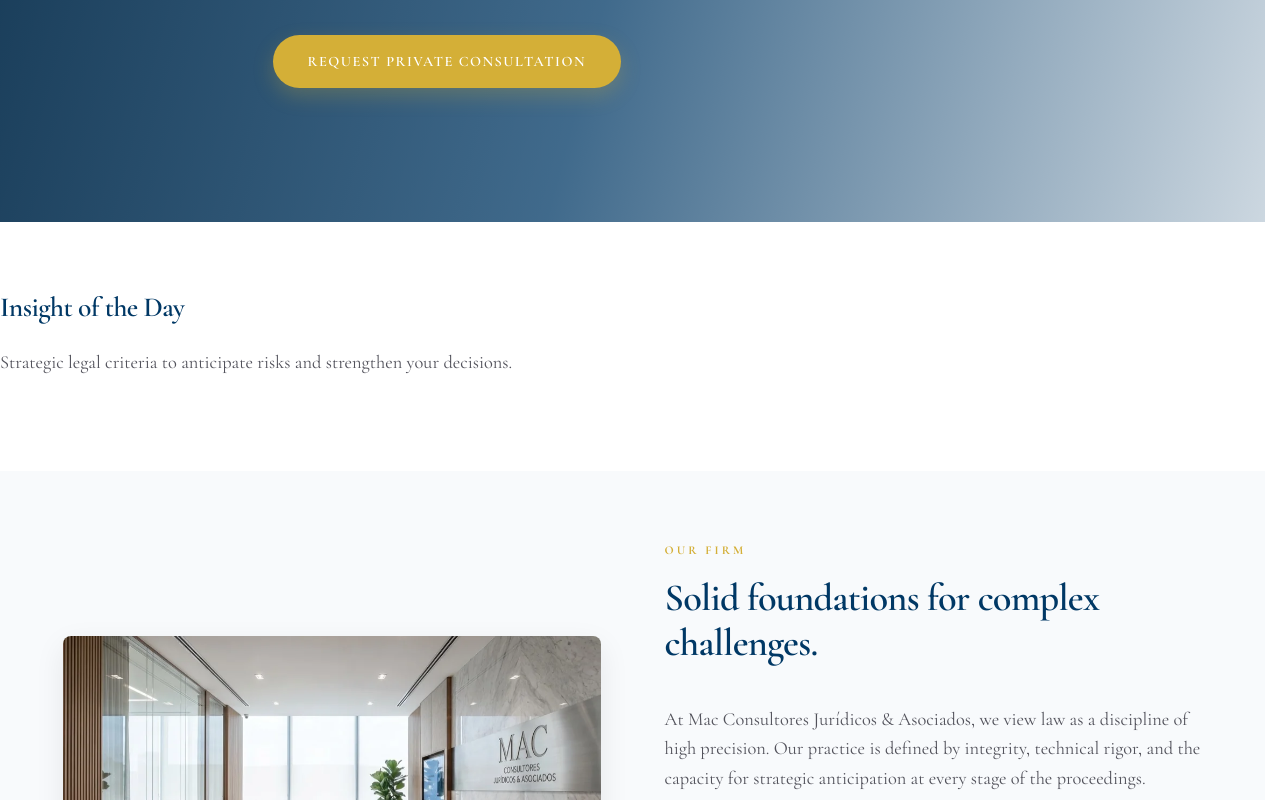
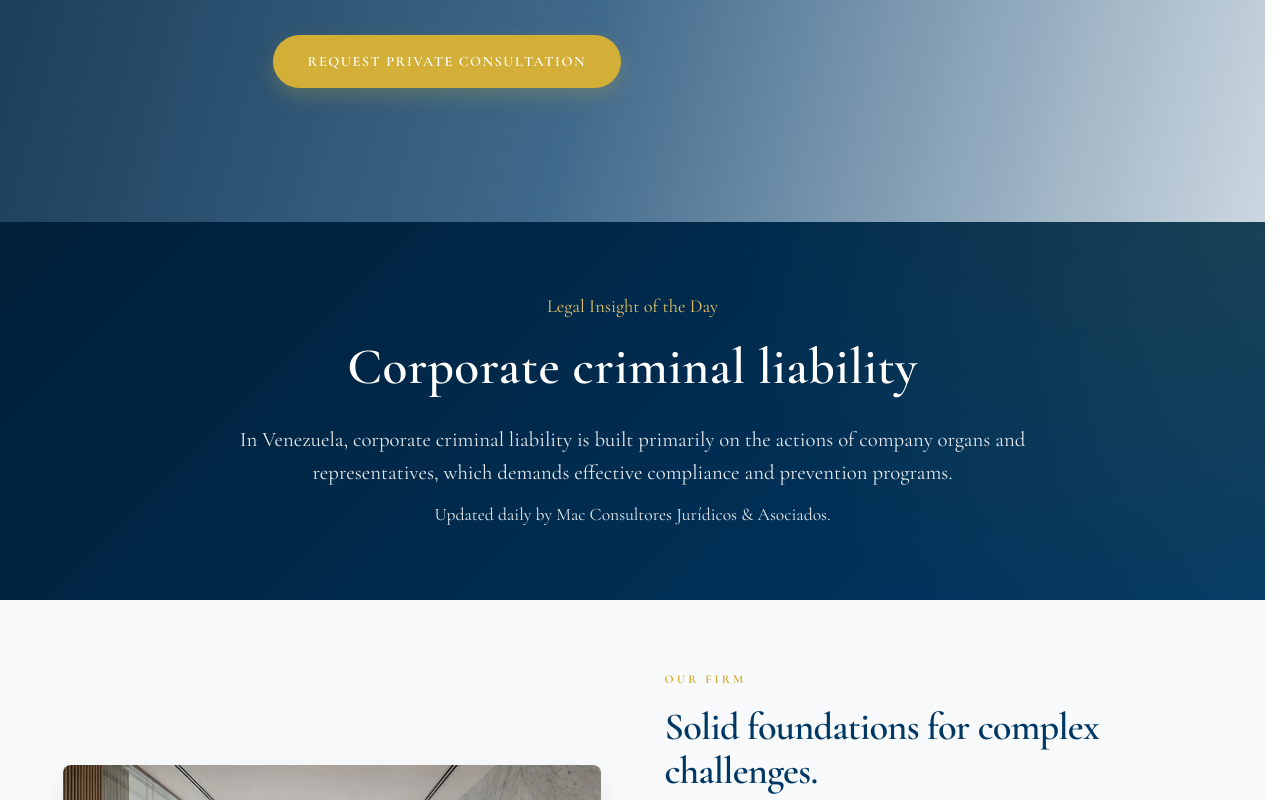
Before and after one commit to mcolina777-cpu/mac-consultores-site-clean, a Next.js app: page /en in a window 1280 px wide. Shown: the part 555-1355 px from the top of the page. Built offline with nearby package versions, Linux system fonts and the light colour scheme.

Commit message:
Update InsightDelDia component to use global CSS classes and Server Component pattern

```diff
--- a/src/components/InsightDelDia.tsx
+++ b/src/components/InsightDelDia.tsx
@@ -1,25 +1,43 @@
-"use client";
-
 import React from "react";
 
 type InsightDelDiaProps = {
   locale?: string;
 };
 
-// Componente simple que muestra un texto distinto según el idioma.
-// Más adelante se puede conectar con contenido dinámico.
 const InsightDelDia: React.FC<InsightDelDiaProps> = ({ locale = "es" }) => {
   const isEnglish = locale.toLowerCase().startsWith("en");
 
-  const title = isEnglish ? "Insight of the Day" : "Insight del día";
-  const text = isEnglish
-    ? "Strategic legal criteria to anticipate risks and strengthen your decisions."
-    : "Criterio jurídico estratégico para anticipar riesgos y fortalecer tus decisiones.";
+  const title = isEnglish
+    ? "Legal Insight of the Day"
+    : "INSIGHT JURÍDICO DEL DÍA";
+
+  const concept = isEnglish
+    ? "Corporate criminal liability"
+    : "Responsabilidad penal de las personas jurídicas";
+
+  const description = isEnglish
+    ? "In Venezuela, corporate criminal liability is built primarily on the actions of company organs and representatives, which demands effective compliance and prevention programs."
+    : "En Venezuela, la responsabilidad penal de las personas jurídicas se estructura principalmente a partir de la participación de sus órganos y representantes, lo que exige programas efectivos de cumplimiento y prevención.";
+
+  const updatedBy = isEnglish
+    ? "Updated daily by Mac Consultores Jurídicos & Asociados."
+    : "Actualizado diariamente por Mac Consultores Jurídicos & Asociados.";
 
   return (
-    <section className="insight-del-dia">
-      <h2 className="insight-title">{title}</h2>
-      <p className="insight-text">{text}</p>
+    <section className="daily-insight">
+      <div className="daily-insight-inner">
+        <span className="daily-insight-tag">{title}</span>
+        <h2 className="daily-insight-concept is-loaded">{concept}</h2>
+        <p className="daily-insight-definition is-loaded">
+          {description}
+        </p>
+        <p
+          className="daily-insight-definition is-loaded"
+          style={{ marginTop: "0.75rem", fontSize: "1.1rem", opacity: 0.9 }}
+        >
+          {updatedBy}
+        </p>
+      </div>
     </section>
   );
 };
```
